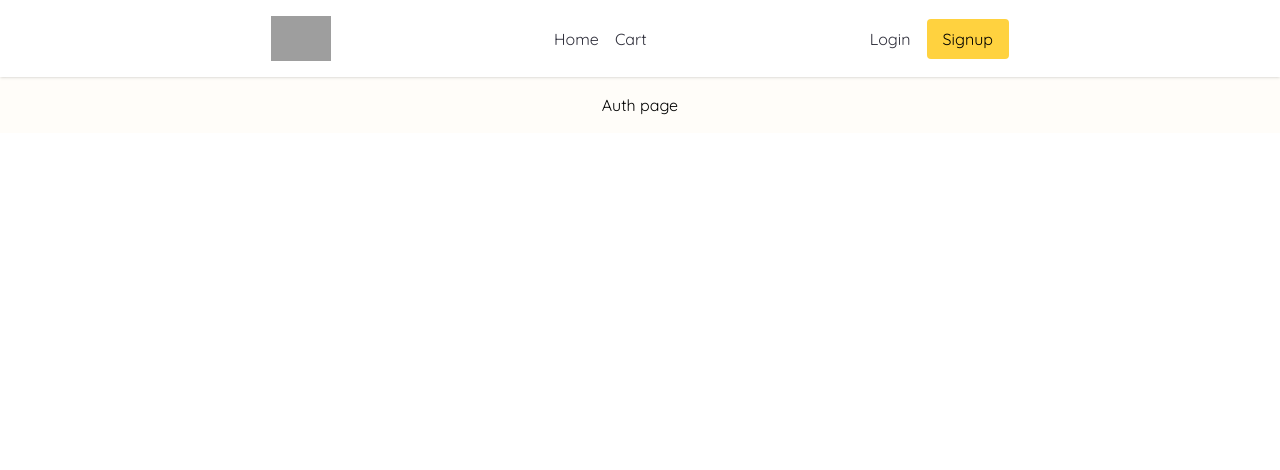
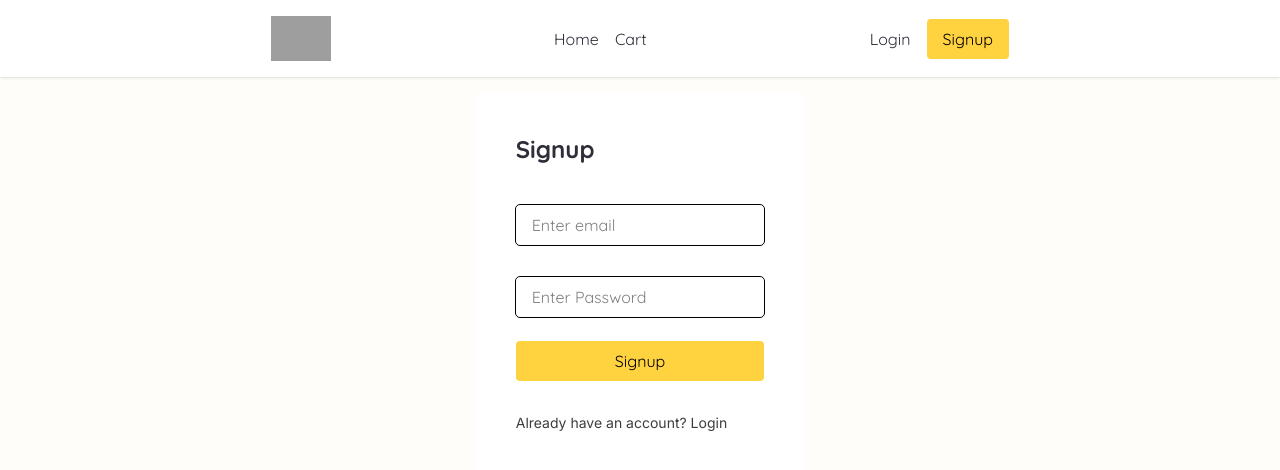
Before and after one commit to AkankshaDeshwal/Ecommerce-website-using-Reactjs, a React (Vite) app: page /auth in a window 1280 px wide. Shown: the top 470 px of the page. Built offline with nearby package versions, Linux system fonts and the light colour scheme; grey boxes are pictures that could not be loaded.

Commit message:
feat:Create Auth page with form validation

```diff
--- a/src/pages/Auth.jsx
+++ b/src/pages/Auth.jsx
@@ -1,6 +1,78 @@
+import { useEffect, useState } from "react";
+import Button from "../components/Button";
+import Input from "../components/Input";
+
 const Auth = () => {
+    const [authMode, setAuthMode] = useState("signup")
+    const [userInput, setUserInput] = useState({
+        email:"",
+        password:""
+    })
+    const [formErrors, setFormErrors] = useState({})
+    const [isSubmit, setIsSubmit] = useState(false)
+
+    const onChangeHandler = (e, inputField) => {
+        setUserInput(prev => (
+            {
+                ...prev,
+                [inputField]:e.target.value
+            }
+        ))
+
+    }
+
+    const handleSubmit = (e) => {
+        e.preventDefault()
+        setFormErrors(validateForm(userInput))
+        setIsSubmit(true)
+    }
+
+    const validateForm = (values) => {
+        const errors = {}
+        const emailRegex = /^[a-zA-Z0-9._%+-]+@[a-zA-Z0-9.-]+\.[a-zA-Z]{2,}$/
+        const passwordRegex = /^(?=.*[a-z])(?=.*[A-Z])(?=.*\d)(?=.*[@$!%*?&])[A-Za-z\d@$!%*?&]{8,}$/
+
+        if (!values.email){
+            errors.email = "Username is required"
+        } else if (!emailRegex.test(values.email)){
+            errors.email = "Please enter a valid email"
+        }
+
+        if (!values.password){
+            errors.password = "Password is required"
+        } else if(!passwordRegex.test(values.password)) {
+            errors.password = "Password requires min 8 characters(at least 1 uppercase letter, 1 lowercase letter, 1 number, and 1 special character)"
+        }
+
+        return errors
+    }
+
+    useEffect(() => {
+        console.log(formErrors)
+        if (Object.keys(formErrors).length === 0 && isSubmit){
+            console.log(userInput)
+        }
+    }, [formErrors])
+
+    const switchAuth = () => {
+        setAuthMode(prev => prev==="signup"?"login":"signup")
+    }
     return (
-        <div>Auth page</div>
+        <div className="flex flex-col gap-8 bg-surface p-10 rounded-md items-start w-2/5">
+            <div>
+                <h1 className="text-2xl font-bold">{authMode === "signup"?"Signup":"Login"}</h1>
+            </div>
+
+            <form className="flex flex-col gap-4 w-full" onSubmit={handleSubmit} noValidate>
+                <Input inputType="email" inputId="email" inputLable="Email" inputPlaceholder="Enter email" onChangeHandler={onChangeHandler} error={formErrors.email?formErrors.email:""}/>
+                <Input inputType="password" inputId="password" inputLable="Password" inputPlaceholder="Enter Password" onChangeHandler={onChangeHandler}  error={formErrors.password?formErrors.password:""}/>
+                <button type="submit" className="py-2 px-4 rounded-sm bg-primary hover:bg-secondary cursor-pointer">{authMode === "signup"?"Signup":"Login"}</button>
+            </form>
+
+            <div >
+                <h2 className="text-sm">Already have an account? <span className="text-input-focus cursor-pointer" onClick={switchAuth}>{authMode === "signup"?"Login":"Signup"}</span></h2>
+            </div>
+        </div>
      );
 }
 
```
